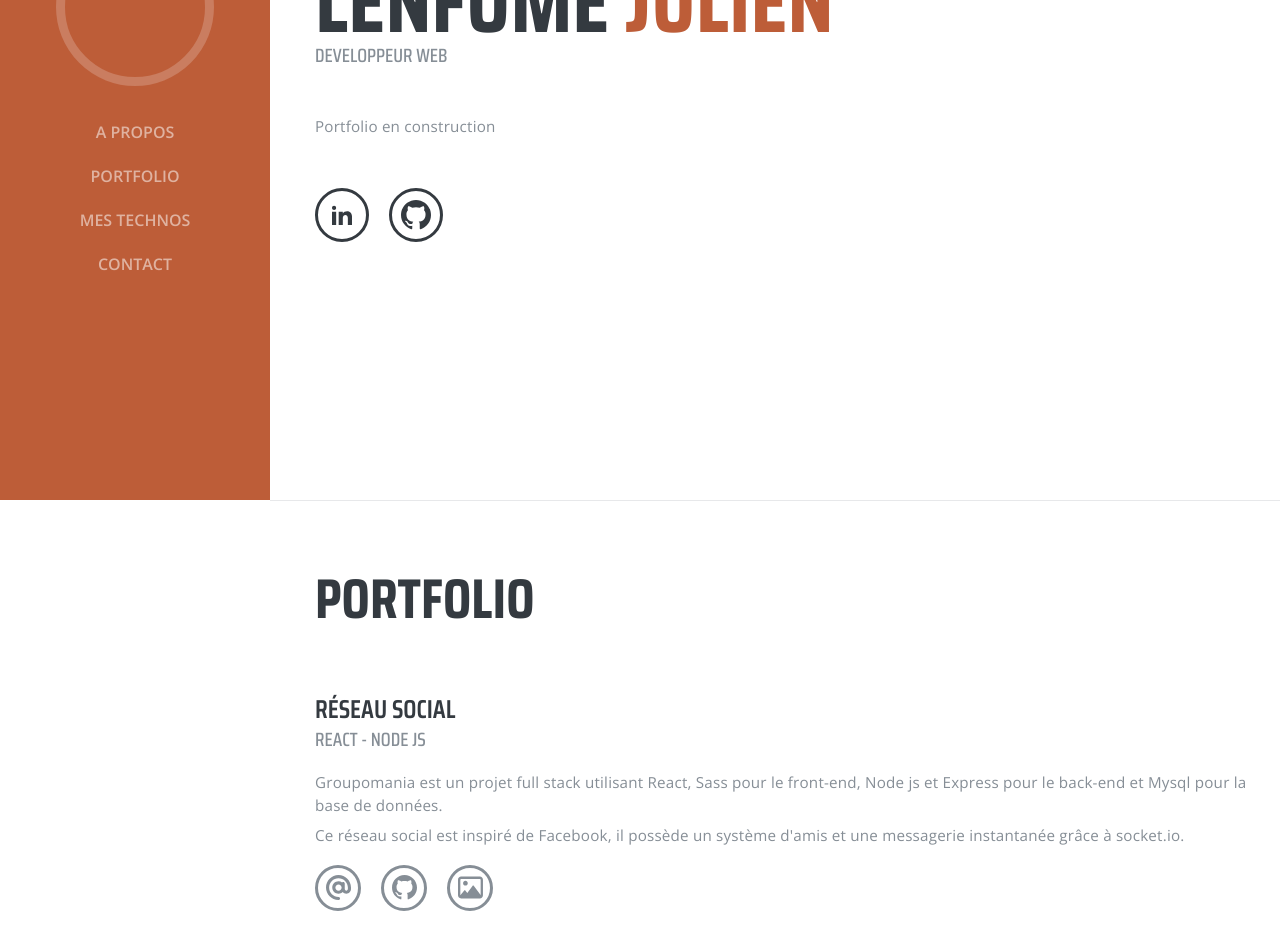
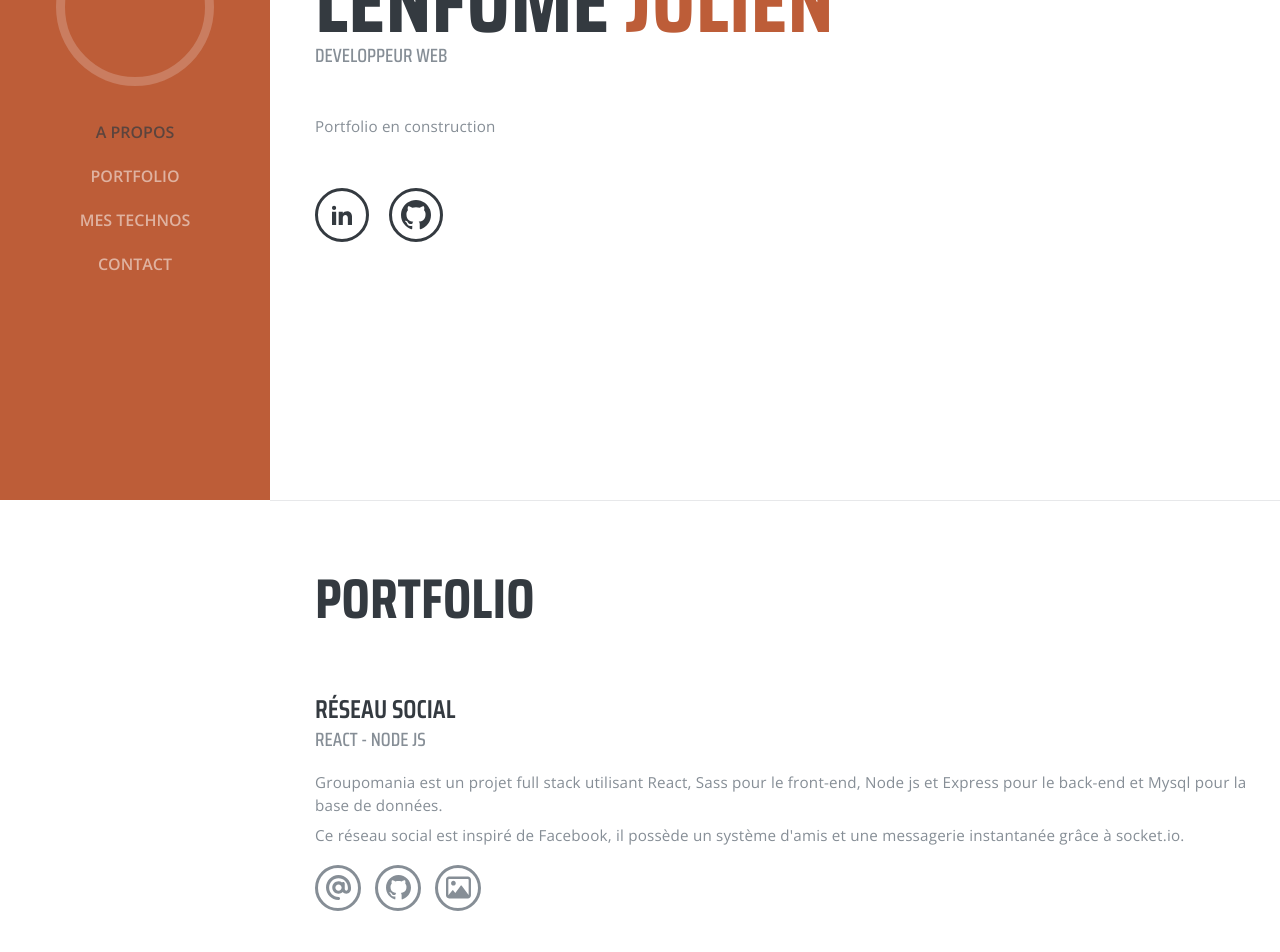
Before and after one commit to julabina/basic-portfolio, a website: page index.html in a window 1280 px wide. Shown: the part 300-1252 px from the top of the page. Drawn offline with nearby package versions, Linux system fonts and the light colour scheme.

Commit message:
add nav active link for menu

```diff
--- a/assets/script/app.js
+++ b/assets/script/app.js
@@ -78,3 +78,27 @@ const next = () => {
 const closeModal = () => {
     modal.classList.add('modalCarrou--hidden');
 };
+
+window.onscroll = () => {
+    const sectionsClass = document.querySelectorAll('.portfolio__content__section');
+    const menus = document.querySelectorAll('.portfolio__nav__menu');
+
+    let current = "";
+
+    sectionsClass.forEach((section) => {
+        const sectionTop = section.offsetTop;
+        if (pageYOffset >= sectionTop ) {
+            current = section.getAttribute("id");
+            console.log(current);
+        }
+    });
+
+    menus.forEach((menu) => {
+        menu.classList.remove("portfolio__nav__menu--active");
+
+        if (menu.classList.contains("portfolio__nav__menu__" + current)) {
+            console.log("portfolio__nav__menu__" + current);
+            menu.classList.add("portfolio__nav__menu--active");
+        }
+    });
+};
--- a/index.html
+++ b/index.html
@@ -16,10 +16,10 @@
             <div class="portfolio__nav__imgCont">
 
             </div>
-            <a href="#about">A propos</a>
-            <a href="#project">Portfolio</a>
-            <a href="#skills">Mes technos</a>
-            <a href="#contact">Contact</a>
+            <a class="portfolio__nav__menu portfolio__nav__menu__about" href="#about">A propos</a>
+            <a class="portfolio__nav__menu portfolio__nav__menu__project" href="#project">Portfolio</a>
+            <a class="portfolio__nav__menu portfolio__nav__menu__skills" href="#skills">Mes technos</a>
+            <a class="portfolio__nav__menu portfolio__nav__menu__contact" href="#contact">Contact</a>
         </nav>
         <div class="portfolio__content">
             <section class="portfolio__content__section portfolio__content__about" id="about">
@@ -204,14 +204,14 @@
     </main>
     <!-- Modal start -->
 
-    <section class="modalCarrou modalCarrou--hidden">
+    <div class="modalCarrou modalCarrou--hidden">
         <div class="modalCarrou__modal">
             <div onClick="prev()" class="modalCarrou__modal__prev"><</div>
             <div class="modalCarrou__modal__cont"></div>
             <div onClick="next()" class="modalCarrou__modal__next">></div>
             <div onClick="closeModal()" class="modalCarrou__modal__closeBtn">X</div>
         </div>
-    </section>
+    </div>
 
     <!-- Modal end -->
 </body>
--- a/sass/pages/_home.scss
+++ b/sass/pages/_home.scss
@@ -21,13 +21,18 @@
             text-transform: uppercase;
             font-size: 1em;
             font-weight: 600;
-            color: map-get($map: $colors, $key:nav3 );
             opacity: 0.7;
             margin-top: 28px;
             transition: opacity 120ms ease-in-out;
             &:hover {
                 opacity: 1;
                 transition: opacity 120ms ease-in-out;
+            }
+        }
+        &__menu {
+            color: map-get($map: $colors, $key:nav3 );
+            &--active {
+                color: map-get($map: $colors, $key:secondary );
             }
         }
     }
@@ -110,6 +115,10 @@
             &__optionsCont {
                 display: flex;
                 padding-left: 45px;
+                a {
+                    width: 40px;height: 40px;
+                    margin-right: 20px;
+                }
                 &__option {
                     display: flex;
                     justify-content: center;
@@ -120,6 +129,7 @@
                     width: 40px;
                     margin-right: 20px;
                     border-radius: 50%;
+                    cursor: pointer;
                     transition: opacity 140ms ease-in-out;
                     img {
                         height: 25px;
```
Also changed, not shown: assets/css/style.css, 1 other file.
